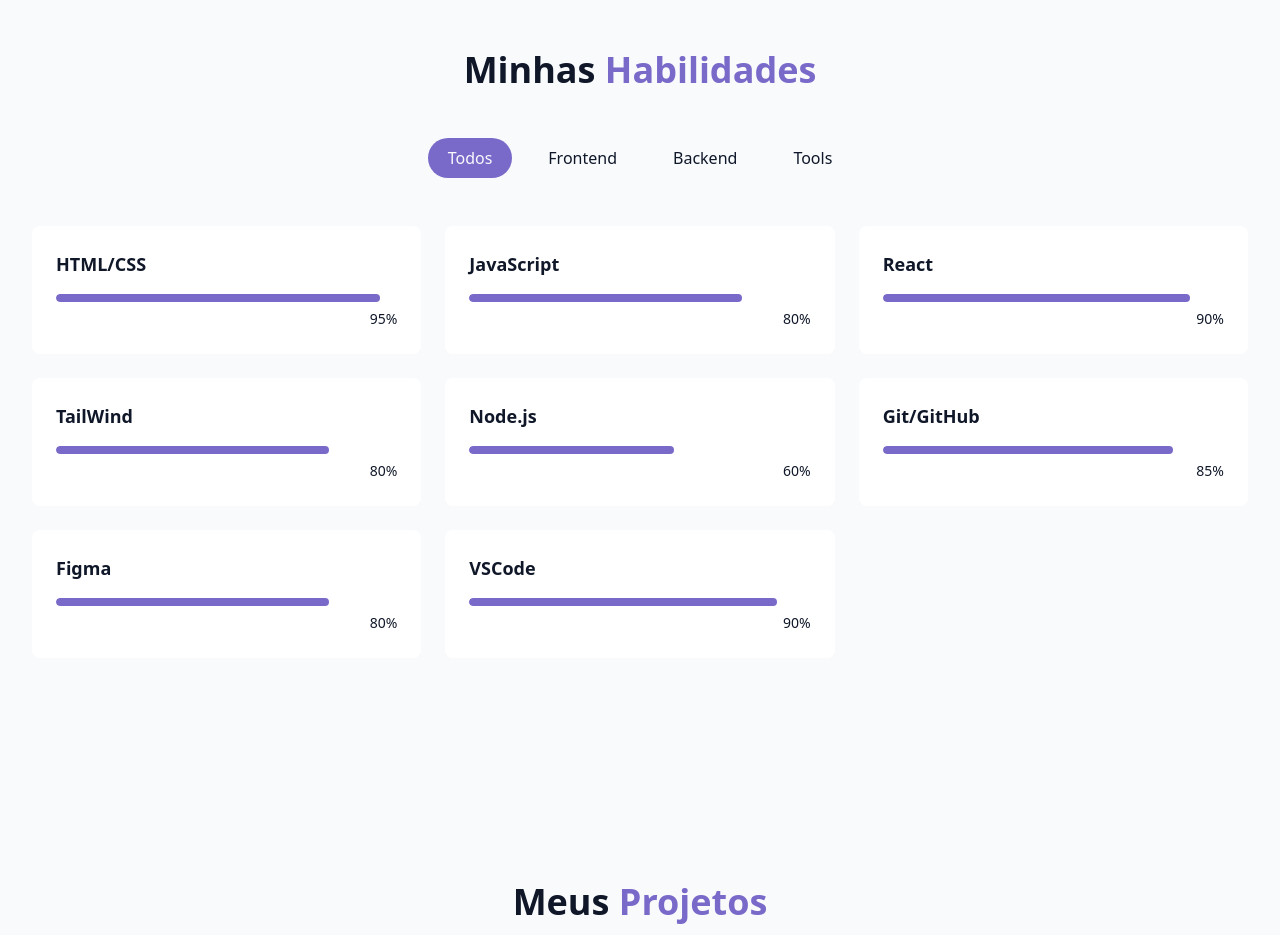
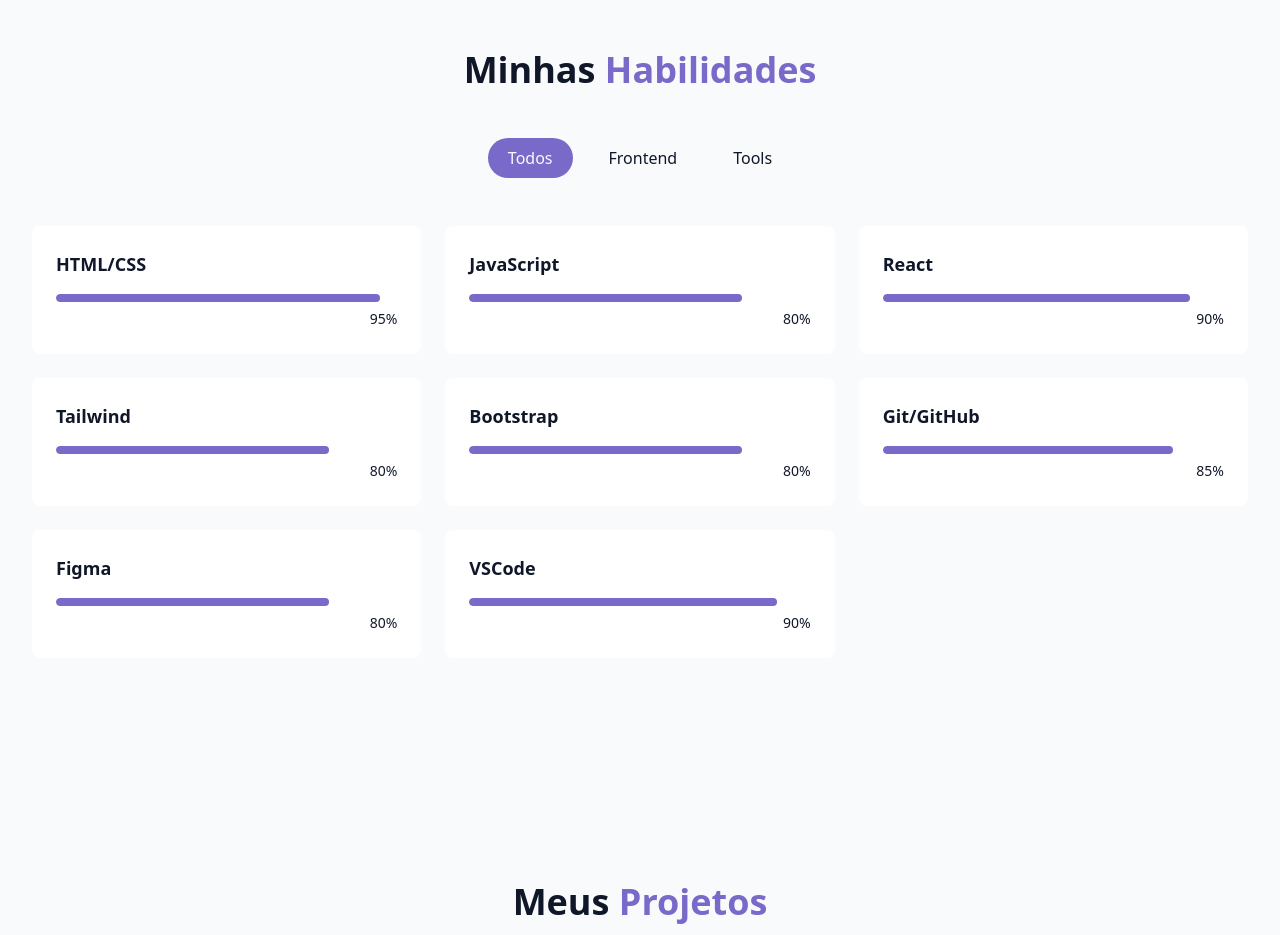
Before and after one commit to PedroLPMedeiros/portfolio_react, a React (Vite) app: page / in a window 1280 px wide. Shown: the part 1600-2535 px from the top of the page. Built offline with nearby package versions, Linux system fonts and the light colour scheme.

Commit message:
alteração em SkillsSection

```diff
--- a/src/components/SkillsSection.jsx
+++ b/src/components/SkillsSection.jsx
@@ -7,10 +7,11 @@ const skills = [
     {name: "HTML/CSS", level: 95, category: "frontend"},
     {name: "JavaScript", level: 80, category: "frontend"},
     {name: "React", level: 90, category: "frontend"},
-    {name: "TailWind", level: 80, category: "frontend"},
+    {name: "Tailwind", level: 80, category: "frontend"},
+    {name: "Bootstrap", level: 80, category: "frontend"},
 
     //Back-end
-    {name: "Node.js", level: 60, category: "backend"},
+    // {name: "Node.js", level: 60, category: "backend"},
 
     //Tools
     {name: "Git/GitHub", level: 85, category: "tools"},
@@ -18,7 +19,7 @@ const skills = [
     {name: "VSCode", level: 90, category: "tools"},
 ];
 
-const categories = ["todos", "frontend", "backend", "tools"]
+const categories = ["todos", "frontend", "tools"]
 
 export const SkillsSection = () =>{
     const [activeCategory, setActiveCategory] = useState("todos");
```
